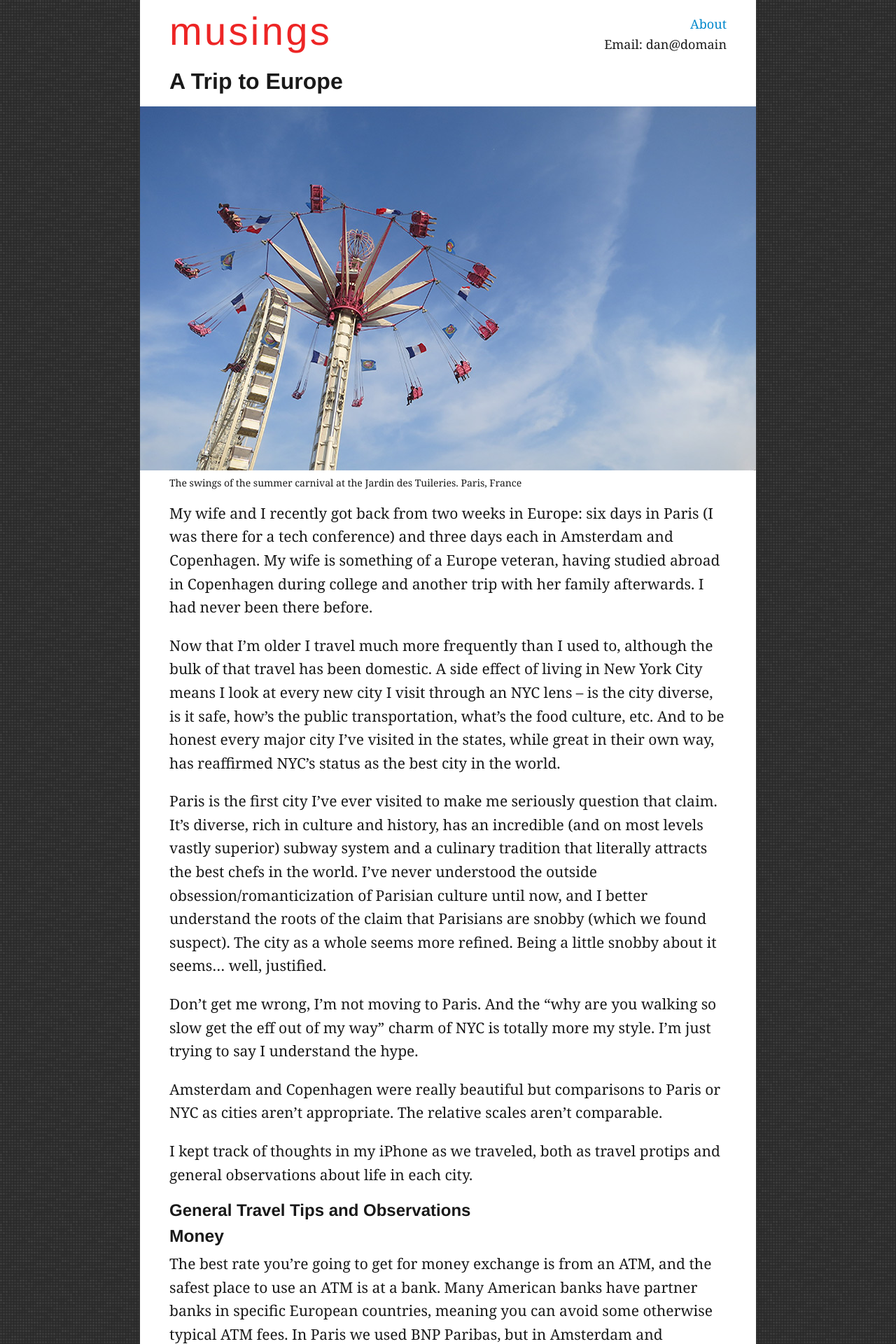
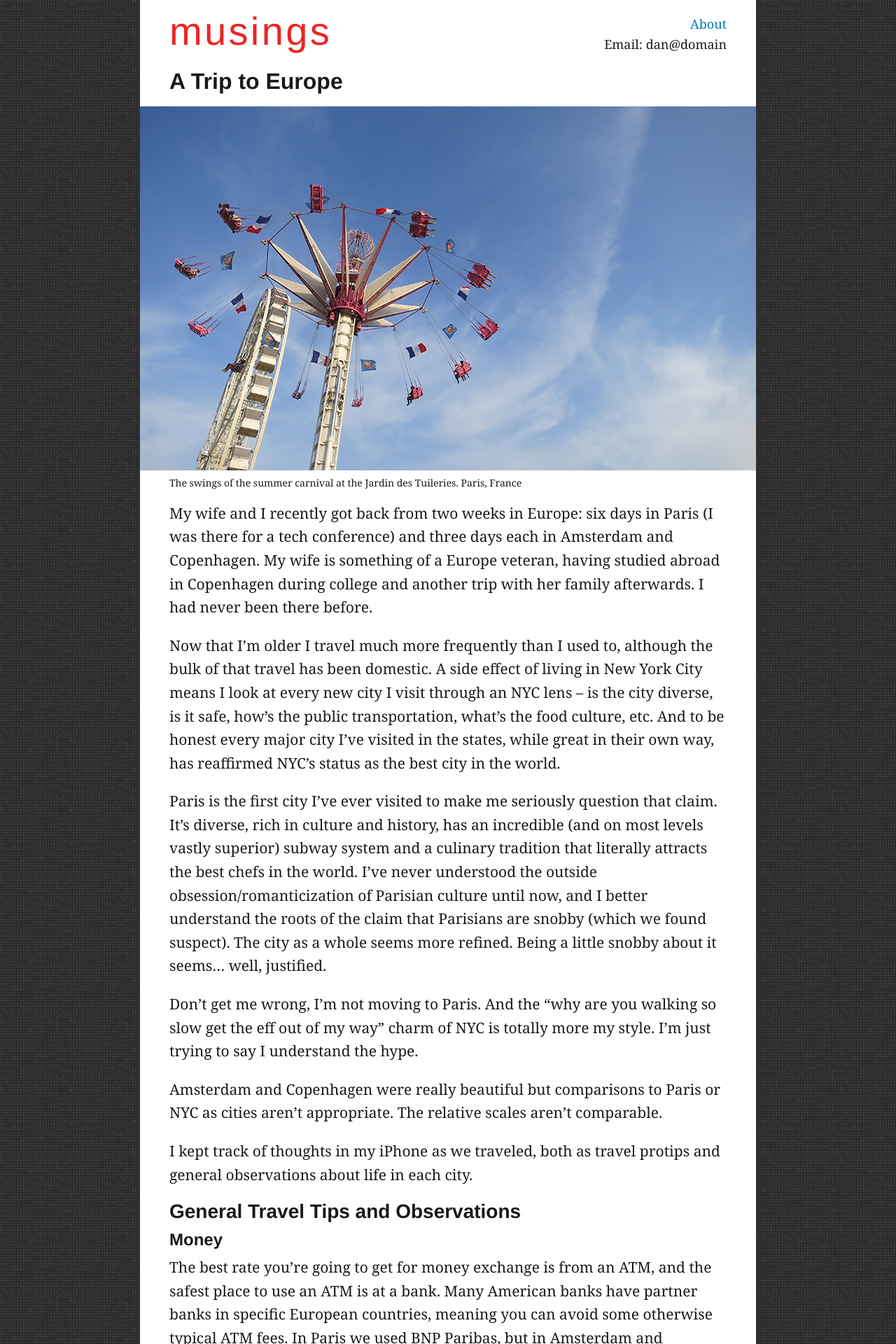
Before and after one commit to danielna/danielna.github.com, a Jekyll site: the page built from _posts/2015-08-05-a-trip-to-europe.md, in a window 1280 px wide. Shown: the top 1920 px of the page at 70% size. Built offline with Jekyll 4.4.1, drawn with Linux system fonts in a browser that asks for light colours; nearby versions of some CDN libraries.

Commit message:
CSS adjustments. Links should meet a11y color contrast reqs and add some styles specific to the a11y post

```diff
--- a/assets/css/base.css
+++ b/assets/css/base.css
@@ -92,7 +92,7 @@
 
 a:active,
 a:hover {
-    outline: 0;
+    outline: thin dotted;
 }
 
 /* ==========================================================================
@@ -435,7 +435,7 @@
 }
 
 a {
-    color: #0088CC;
+    color: #007AB8;
 }
 
 .sr-only {
@@ -597,12 +597,38 @@
         padding-left: 0;
     }
 
+    .toc li {
+       margin-bottom: 0;
+    }
+    .toc li ul {
+        margin-top: 0;
+    }
+
+    code {
+        font-family: monospace;
+        font-size: 0.75em;
+        padding: .1em .25em;
+        color: rgba(0,0,0,0.6);
+        background-color: rgba(253,246,227,.7);
+        border: 1px solid rgba(250,231,179,.7);
+        border-radius: 3px;
+    }
+
 
 
 
     /** should optimize these images **/
     img {
         max-width: 100%;
+    }
+    img.bordered {
+        border: 1px solid #222;
+    }
+    div.center {
+        text-align: center;
+    }
+    div.margin-B {
+        margin-bottom: 1em;
     }
 
 }
@@ -661,6 +687,12 @@
         font-size: 18px;
     }
 
+    h2 { font-size: 28px; }
+
+    h3 { font-size: 24px; }
+
+    h4 { font-size: 20px; }
+
 }
 
 
```
